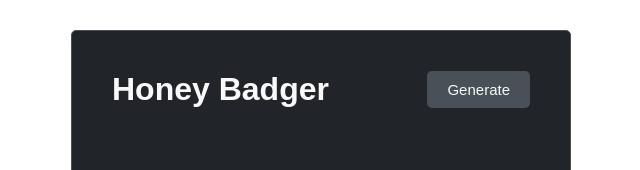
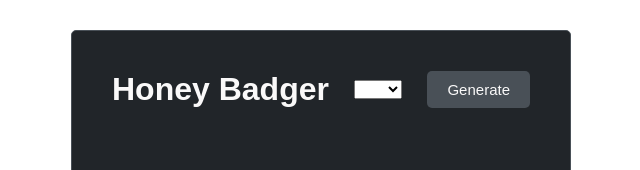
Before and after one commit to iTsluku/honeybadger, a Vue app: page / in a window 1280 px wide. Shown: the top 170 px of the page, without its empty margins (319-959 px from the left). Built offline with nearby package versions, Linux system fonts and the light colour scheme.

Commit message:
Fix bug, Update Map representation

```diff
--- a/src/App.vue
+++ b/src/App.vue
@@ -1,6 +1,10 @@
 <template>
   <div class="container">
-    <Header @add-maps="addMaps" title="Honey Badger" />
+    <Header
+      @add-maps="addMaps"
+      @change-mode="changeMode"
+      title="Honey Badger"
+    />
     <Maps :maps="maps" />
     <Footer />
   </div>
@@ -21,7 +25,15 @@ export default {
   },
   methods: {
     addMaps() {
-      KreedzAPI.getMapPerTier().then((response) => (this.maps = response));
+      KreedzAPI.getMapPerTier().then((maps) => {
+        maps = maps.sort(function (a, b) {
+          return a.difficulty - b.difficulty;
+        });
+        this.maps = maps;
+      });
+    },
+    changeMode(mode) {
+      console.log(mode);
     },
   },
   data() {
--- a/src/components/Header.vue
+++ b/src/components/Header.vue
@@ -1,6 +1,13 @@
 <template>
   <header>
     <h1>{{ title }}</h1>
+    <div class="select-wrapper">
+      <select name="Mode" v-model="mode" @change="updateMode(mode)">
+        <option value="kz_timer">KZT</option>
+        <option value="kz_simple">SKZ</option>
+        <option value="kz_vanilla">VNL</option>
+      </select>
+    </div>
     <Button @click="genMapPerTier()" text="Generate" color="#495057" />
   </header>
 </template>
@@ -23,6 +30,9 @@ export default {
     genMapPerTier() {
       this.$emit("add-maps");
     },
+    updateMode(mode) {
+      this.$emit("change-mode", mode);
+    },
   },
 };
 </script>
--- a/src/components/Map.vue
+++ b/src/components/Map.vue
@@ -2,7 +2,14 @@
   <div class="map">
     <h3>{{ map.name }}</h3>
     <img :src="getImageURL()" />
-    <p>T{{ map.difficulty }}</p>
+    <p>
+      Pro <mark>{{ map.kz_timerPROtime }}</mark> by
+      <mark>{{ map.kz_timerPROplayer_name }}</mark>
+    </p>
+    <p>
+      TP <mark>{{ map.kz_timerTPtime }}</mark> by
+      <mark>{{ map.kz_timerTPplayer_name }}</mark>
+    </p>
   </div>
 </template>
 
@@ -44,6 +51,11 @@ export default {
 .map p {
   font-family: verdana;
 }
+.map p mark {
+  color: #540b0e;
+  background: #adb5bd;
+  font-weight: bolder;
+}
 .map img {
   max-width: 100%;
   height: auto;
--- a/src/js/kreedzAPI.js
+++ b/src/js/kreedzAPI.js
@@ -38,6 +38,7 @@ export async function getMapPerTier() {
             }
         }
         const tierKeys = Object.keys(tiers);
+        var count = 0;
 
         for (const tierKey of tierKeys) {
             const min = 0;
@@ -46,27 +47,22 @@ export async function getMapPerTier() {
             var randomMap = tiers[tierKey][index];
 
             if (randomMap) {
-                addWRHolder(randomMap).then((response) => weeklyMaps.push(response));
+                addWRHolder(randomMap).then((response) => {
+                    weeklyMaps.push(response)
+                    count += 1;
+                    if (count === tierKeys.length) {
+                        resolve(weeklyMaps);
+                    }
+                });
             } else {
                 reject(new Error(`Tier ${tierKey} object is empty (no element) - no global map for this tier!`));
             }
         }
-        resolve(weeklyMaps);
     });
 }
 
 const addWRHolder = async function (obj) {
-    //TODO rm
-    const debug = false;
-    var replace_with_obj_when_done;
-
-    if (debug) {
-        replace_with_obj_when_done = obj;
-    } else {
-        replace_with_obj_when_done = false;
-    }
-
-    if (replace_with_obj_when_done) { //TODO replace
+    if (obj) {
         const map_id = obj.id;
         var modes = ['kz_timer', 'kz_simple', 'kz_vanilla'];
         var types = ['PRO', 'TP'];
@@ -85,7 +81,8 @@ const addWRHolder = async function (obj) {
 
                 if (wr[0] && wr[0].player_name && wr[0].time) {
                     obj[modes[i] + types[j] + 'player_name'] = wr[0].player_name;
-                    obj[modes[i] + types[j] + 'time'] = wr[0].time;
+                    var timeFormatNew = new Date(wr[0].time * 1000).toISOString().substr(11, 8)
+                    obj[modes[i] + types[j] + 'time'] = timeFormatNew;
                 } else {
                     obj[modes[i] + types[j] + 'player_name'] = "NULL";
                     obj[modes[i] + types[j] + 'time'] = "NULL";
```
